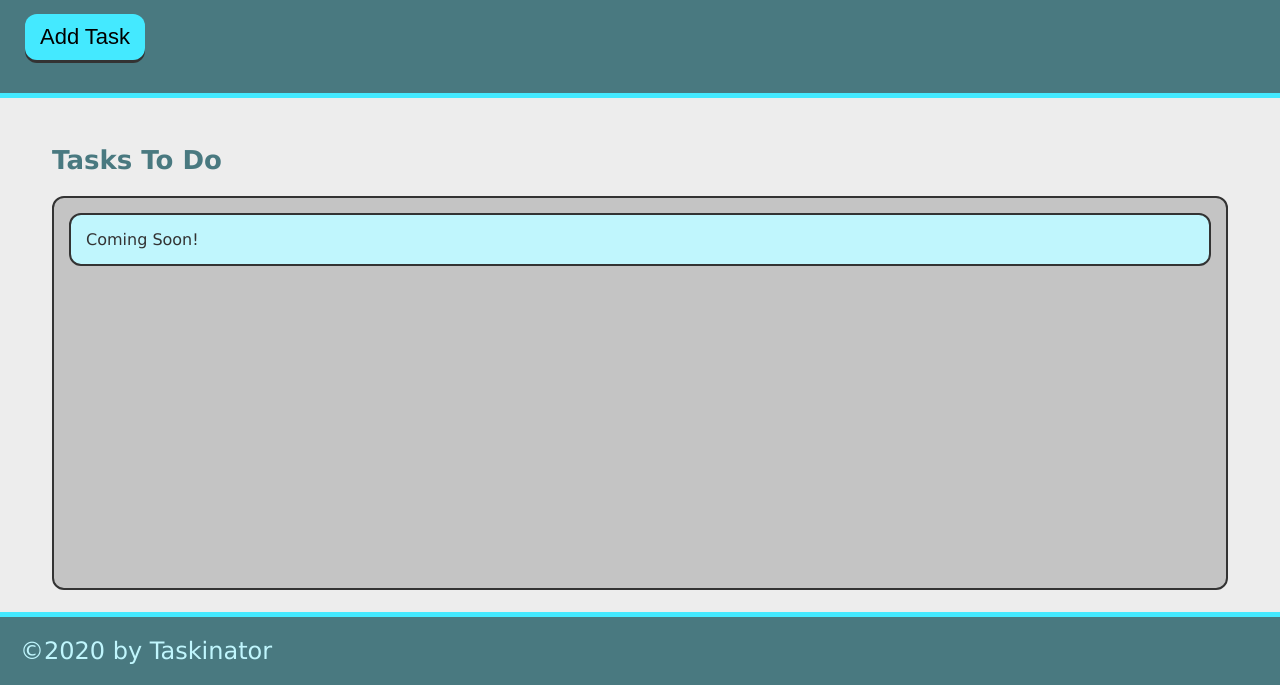
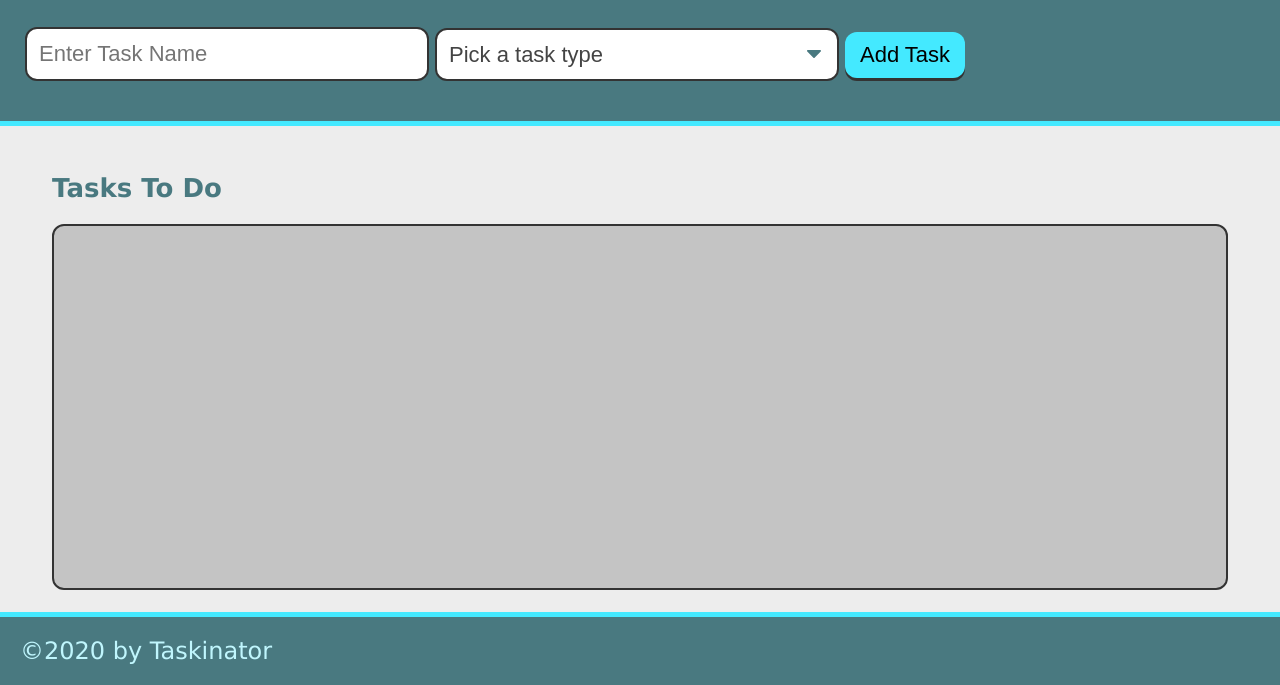
Before and after one commit to nylesor28/taskinator, a plain HTML site: page index.html in a window 1280 px wide. Shown: the part 115-800 px from the top of the page. Drawn offline with Linux system fonts and the light colour scheme.

Commit message:
added submit form to the page

```diff
--- a/index.html
+++ b/index.html
@@ -1,25 +1,40 @@
 <!DOCTYPE html>
 <html lang="en">
+
 <head>
     <meta charset="UTF-8">
     <meta http-equiv="X-UA-Compatible" content="IE=edge">
     <meta name="viewport" content="width=device-width, initial-scale=1.0">
     <title>Taskinator</title>
-    <link  rel="stylesheet" href="./assets/css/style.css">
+    <link rel="stylesheet" href="./assets/css/style.css">
 </head>
+
 <body>
     <header>
         <h1 class="page-title">Taskinator</h1>
         <p>Click the button below to add a new task!</p>
-        <button id="save-task" class="btn">Add Task</button>
+        <form id="task-form">
+            <div class="form-group">
+              <input type="text" name="task-name" class="text-input" placeholder="Enter Task Name" />
+            </div>
+            <div class="form-group">
+              <select name="task-type" class="select-dropdown">
+                <option value="" disabled selected>Pick a task type</option>
+                <option value="Print">Print</option>
+                <option value="Web">Web</option>
+                <option value="Mobile">Mobile</option>
+              </select>
+            </div>
+            <div class="form-group">
+              <button class="btn" id="save-task" type="submit">Add Task</button>
+            </div>
+          </form>
     </header>
 
     <main class="page-content">
         <section class="task-list-wrapper">
-            <h2  class="list-title">Tasks To Do</h2>
-            <ul class="task-list" id="tasks-to-do">
-                <li class="task-item">Coming Soon!</li>
-            </ul>
+            <h2 class="list-title">Tasks To Do</h2>
+            <ul class="task-list" id="tasks-to-do"></ul>
         </section>
     </main>
 
@@ -28,4 +43,5 @@
     </footer>
     <script src="./assets/js/script.js"></script>
 </body>
+
 </html>
```
